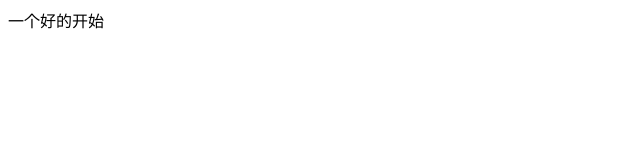
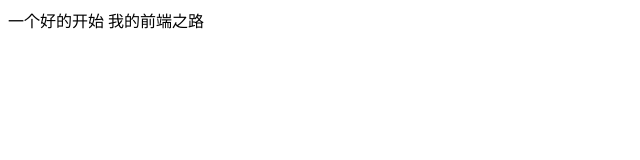
Before and after one commit to MiracleDali/Frontend, a plain HTML site: page welcome.html in a window 1280 px wide. Shown: the whole page, without its empty margins (0-640 px from the left). Drawn offline with Linux system fonts and the light colour scheme.

Commit message:
feat(welcome): 添加欢迎页面内容
- 在 welcome.html 中添加了页面标题和初始内容
- 添加了 viewport 元标签以支持响应式设计
- 完善了 HTML 文档的基本结构
- 添加了页面的主体内容"一个好的开始 我的前端之路"

```diff
--- a/welcome.html
+++ b/welcome.html
@@ -1,11 +1,16 @@
 <!DOCTYPE html>
 <html lang="en">
+
 <head>
     <meta charset="UTF-8">
+
     <meta name="viewport" content="width=device-width, initial-scale=1.0">
     <title>Document</title>
 </head>
+
 <body>
     一个好的开始
+    我的前端之路
 </body>
+
 </html>
```
